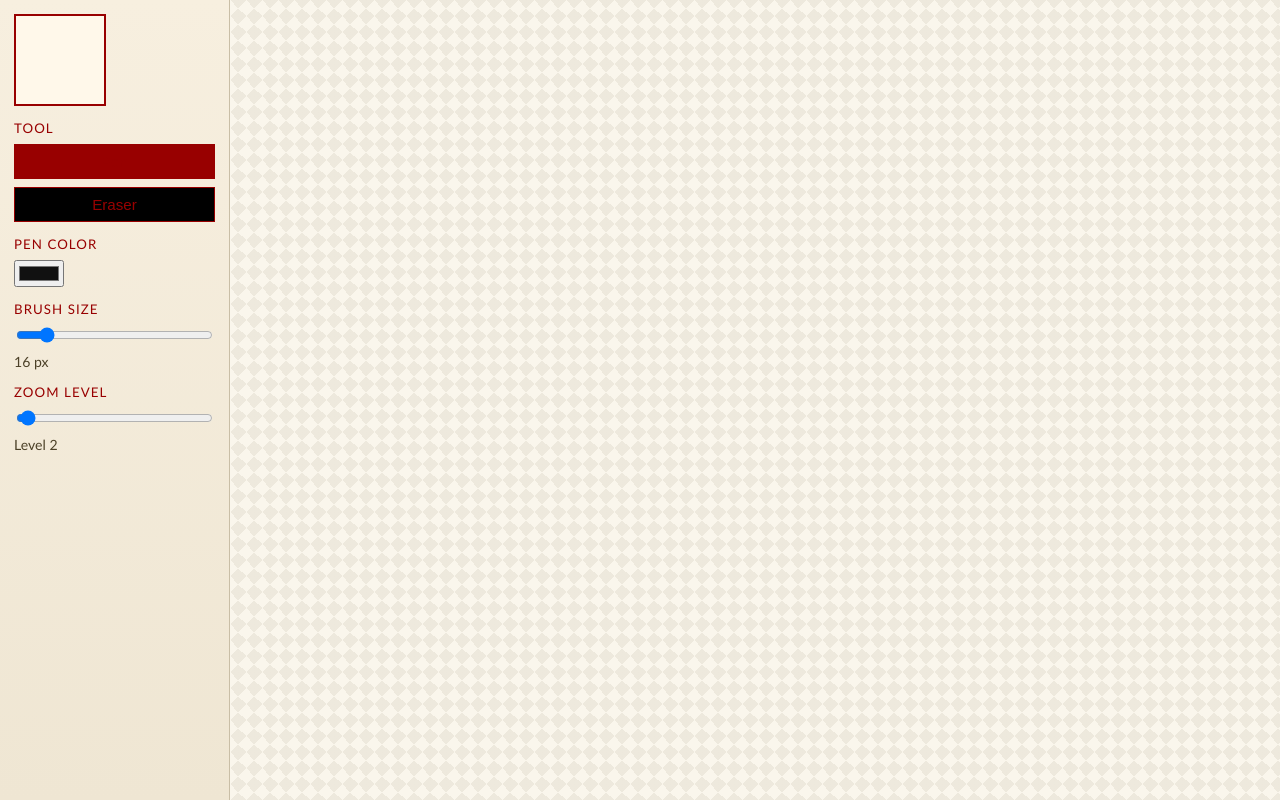
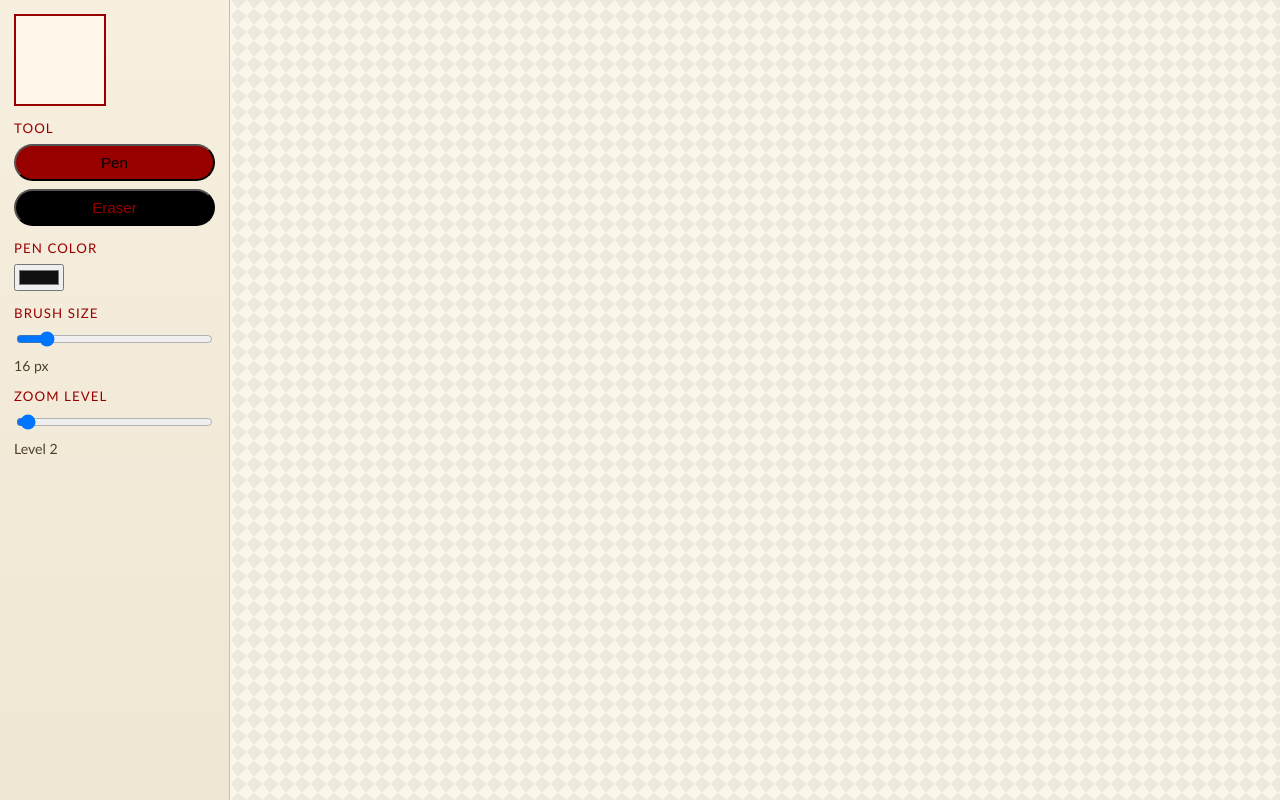
Before and after one commit to YetAnotherNotHacking/Jackpot, a Flask app: template app/templates/index.html in a window 1280 px wide. Run offline with Flask 3, Linux system fonts and the light colour scheme; the template is opened without the code that fills it, so the values that code supplies are empty; parts of the project's set-up code (start-up, migrations or seed data) failed here and were passed over.

Commit message:
Update styles.css

```diff
--- a/app/static/css/styles.css
+++ b/app/static/css/styles.css
@@ -1,6 +1,7 @@
 :root {
   --paper: #000000;
   --ink: #980000ff;
+  --ink2: #000000ff;
   --accent: #d95c37;
   --soft: #e7dfcf;
   --panel-width: 230px;
@@ -63,30 +64,22 @@ body {
 }
 
 .tool-btn {
-  border: 1px solid #980000ff;
-  background: #000000;
+  background: var(--ink2);
   color: var(--ink);
   font-size: 0.95rem;
   padding: 8px;
   cursor: pointer;
+  border-radius : 25px;
 }
 
 .tool-btn.active {
   background: var(--ink);
-  color: #980000ff;
-  border-color: var(--ink);
+  color: var(--ink2);
 }
 
 .value-label {
   font-size: 0.88rem;
   color: #4c4128;
-}
-
-.help-text {
-  font-size: 0.8rem;
-  line-height: 1.35;
-  color: #574d37;
-  margin: 4px 0 0;
 }
 
 .canvas-wrap {
@@ -115,7 +108,7 @@ body {
 
   .toolbar {
     border-right: none;
-    border-bottom: 1px solid #c9bea6;
+    border-bottom: 1px solid #ffffff;
     flex-direction: row;
     flex-wrap: wrap;
     align-items: flex-start;
```
